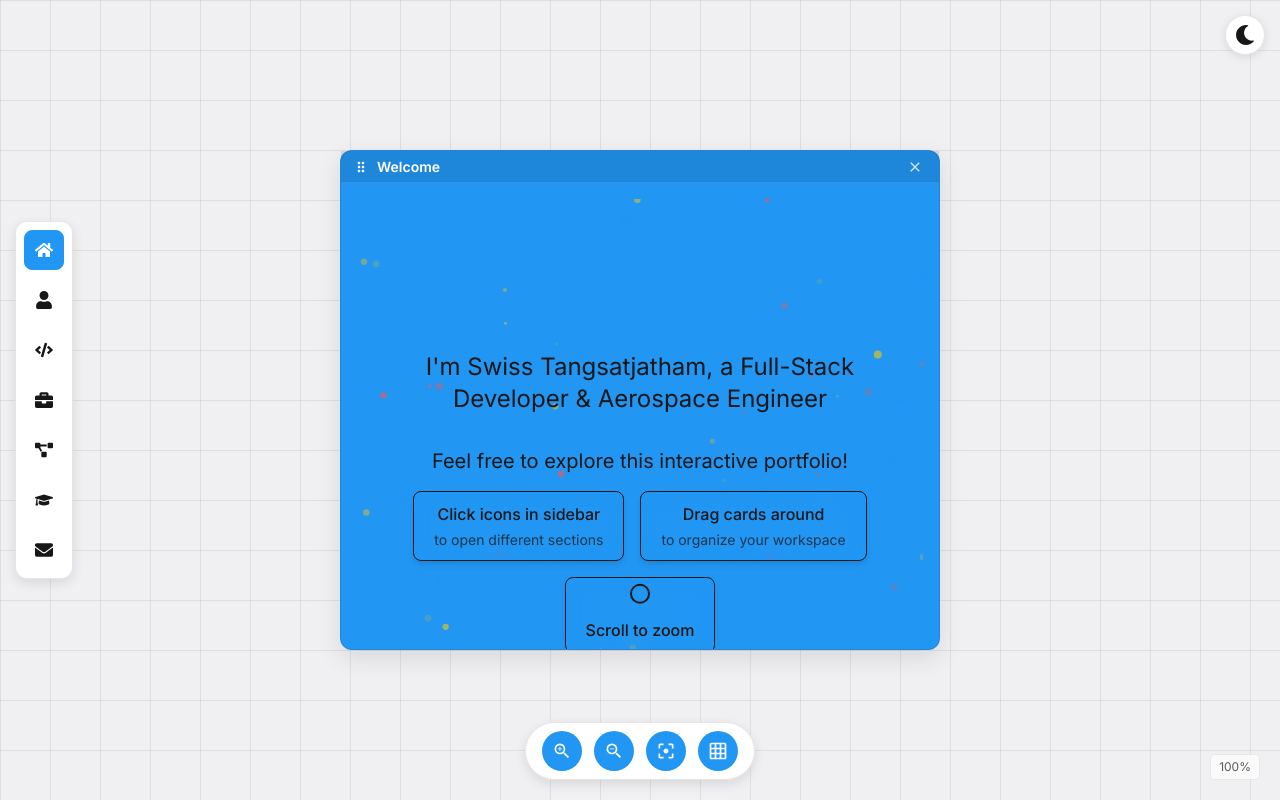
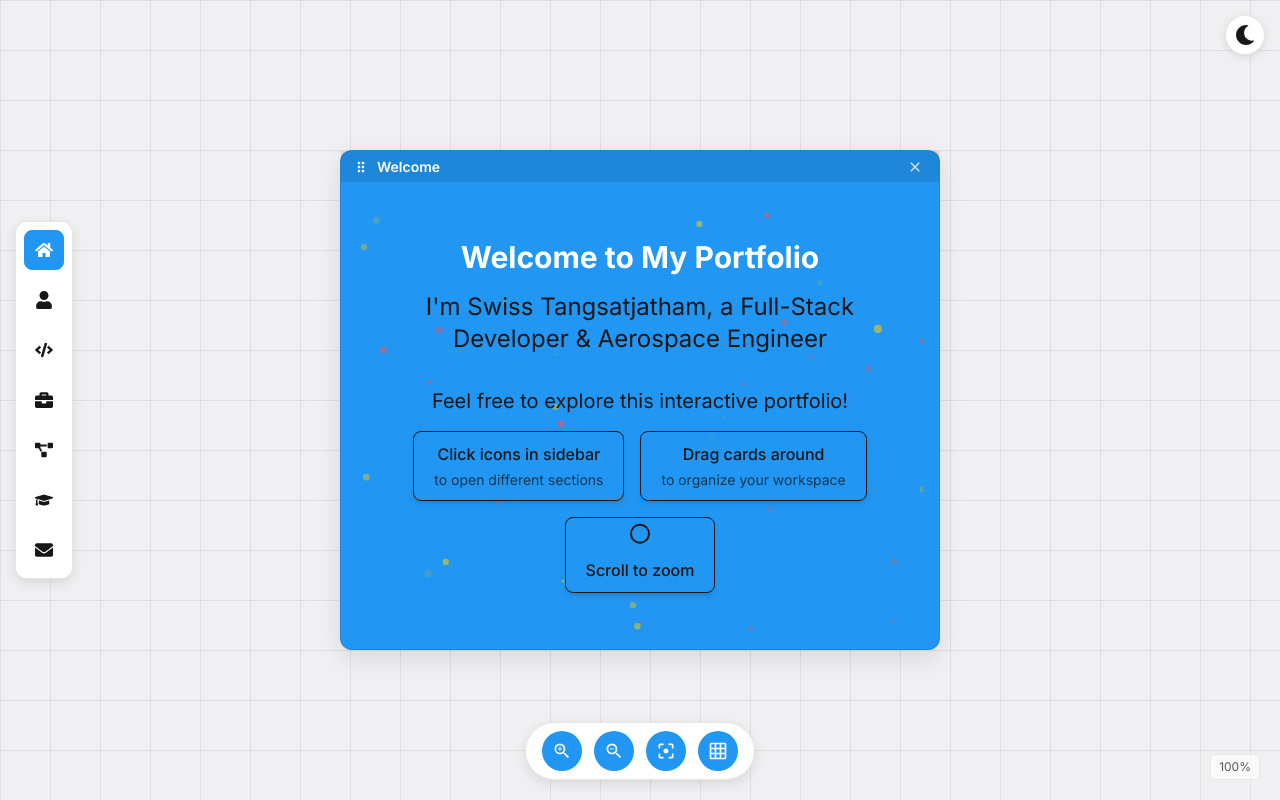
Before and after one commit to tintinguy01/swiss-space, a Next.js app: page / in a window 1280 px wide. Built offline with nearby package versions, Linux system fonts and the light colour scheme.

Commit message:
Update the welcomecard

```diff
--- a/app/components/sections/WelcomeCard.tsx
+++ b/app/components/sections/WelcomeCard.tsx
@@ -155,7 +155,7 @@ export default function WelcomeCard() {
         transition={{ duration: 1.5, ease: "easeInOut" }}
         className="relative z-10 mt-4 w-full"
       >
-        <h1 className="welcome-title text-4xl md:text-5xl font-bold text-center bg-clip-text text-transparent bg-gradient-to-r from-primary via-accent to-secondary">
+        <h1 className="welcome-title text-2xl md:text-3xl sm:text-4xl font-bold text-center bg-clip-text text-white bg-gradient-to-r from-primary via-accent to-secondary">
           Welcome to My Portfolio
         </h1>
         <p className="welcome-subtitle text-xl md:text-2xl mt-4 text-center">
```
